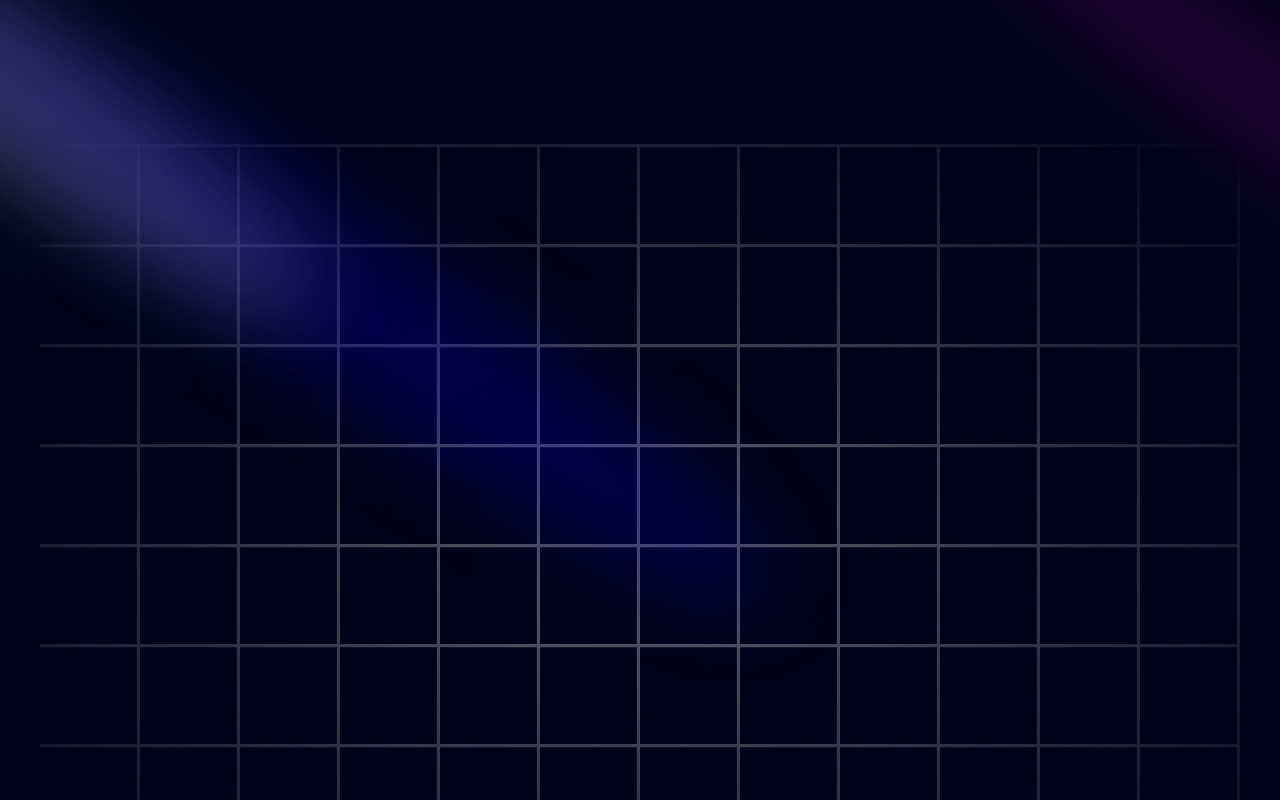
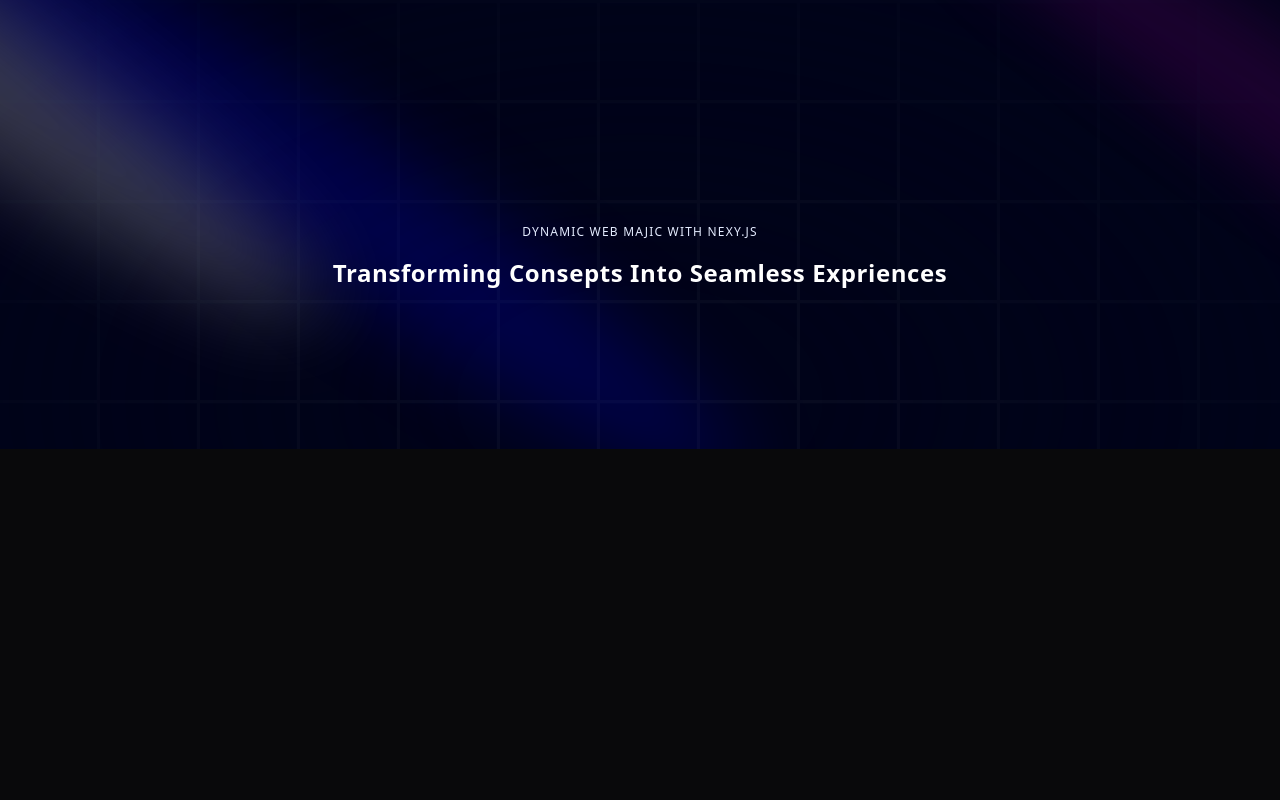
Before and after one commit to mmk4-81/personal-portfolio, a Next.js app: page / in a window 1280 px wide. Shown: the top 800 px of the page. Built offline with nearby package versions, Linux system fonts and the light colour scheme.

Commit message:
add text generate effect

```diff
--- a/components/Hero.tsx
+++ b/components/Hero.tsx
@@ -1,9 +1,11 @@
 import React from "react";
 import { Spotlight } from "./ui/Spotlight";
+import { TextGenerateEffect } from "./ui/TextGenerateEffect";
 
 const Hero = () => {
   return (
     <div className="pb-20 pt-36">
+
       <div>
         <Spotlight
           className="-top-40 -left-10 md:-left-32 md:-top-20 h-screen"
@@ -16,9 +18,19 @@
         <Spotlight className="top-28 left-80 h-[80vh w-[50vw]" fill="blue" />
       </div>
 
-      <div className="h-screen w-full dark:bg-black-100 bg-white  dark:bg-grid-white/[0.3] bg-grid-black/[0.2] relative flex items-center justify-center">
+      <div className="h-screen w-full dark:bg-black-100 bg-white  dark:bg-grid-white/[0.03] bg-grid-black/[0.2] absolute top-0 left-0 flex items-center justify-center">
         <div className="absolute pointer-events-none inset-0 flex items-center justify-center dark:bg-black-100 bg-white [mask-image:radial-gradient(ellipse_at_center,transparent_20%,black)]" />
       </div>
+
+      <div className="flex justify-center relative my-20 z-10">
+        <div className="max-w-[80vw] md:max-w-2xl lg:max-w-[60vw] flex flex-col items-center justify-center ">
+            <h2 className="uppercase tracking-widest text-xs text-center text-blue-100 max-w-80">
+              Dynamic web majic with nexy.js
+            </h2>
+            <TextGenerateEffect className="text-center text-[40px] md:text-5xl lg:text-6xl" words="Transforming Consepts Into Seamless Expriences" />
+        </div>
+      </div>
+
     </div>
   );
 };
--- /dev/null
+++ b/components/ui/TextGenerateEffect.tsx
@@ -0,0 +1,62 @@
+"use client";
+import { useEffect } from "react";
+import { motion, stagger, useAnimate } from "framer-motion";
+import { cn } from "@/lib/utils";
+
+export const TextGenerateEffect = ({
+  words,
+  className,
+  filter = true,
+  duration = 0.5,
+}: {
+  words: string;
+  className?: string;
+  filter?: boolean;
+  duration?: number;
+}) => {
+  const [scope, animate] = useAnimate();
+  let wordsArray = words.split(" ");
+  useEffect(() => {
+    animate(
+      "span",
+      {
+        opacity: 1,
+        filter: filter ? "blur(0px)" : "none",
+      },
+      {
+        duration: duration ? duration : 1,
+        delay: stagger(0.2),
+      }
+    );
+  }, [scope.current]);
+
+  const renderWords = () => {
+    return (
+      <motion.div ref={scope}>
+        {wordsArray.map((word, idx) => {
+          return (
+            <motion.span
+              key={word + idx}
+              className="dark:text-white text-black opacity-0"
+              style={{
+                filter: filter ? "blur(10px)" : "none",
+              }}
+            >
+              {word}{" "}
+            </motion.span>
+          );
+        })}
+      </motion.div>
+    );
+  };
+
+  return (
+    <div className={cn("font-bold", className)}>
+      <div className="mt-4">
+        <div className=" dark:text-white text-black text-2xl leading-snug tracking-wide">
+          {renderWords()}
+        </div>
+      </div>
+    </div>
+  );
+};
```
